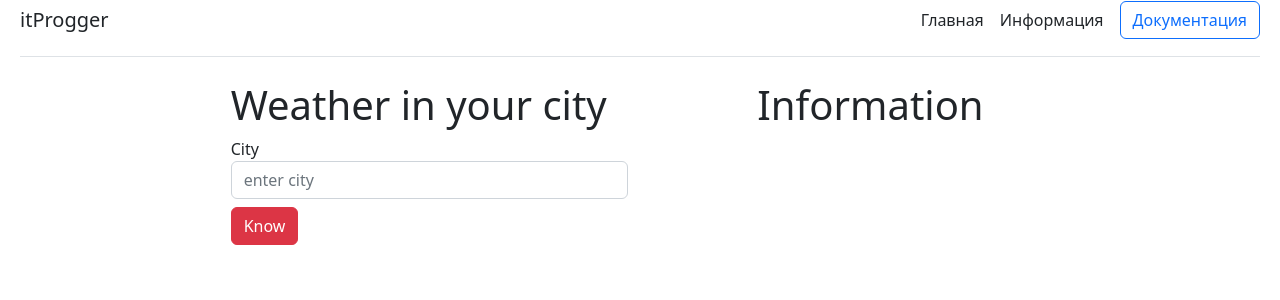
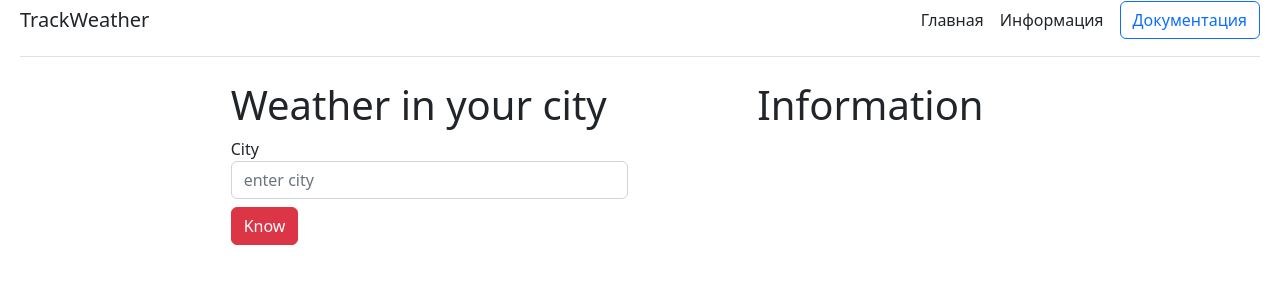
Before and after one commit to RamazanAyazbek/WeatherApp, a Django app: template weather/templates/weather/index.html in a window 1280 px wide. Shown: the top 300 px of the page. Run offline with Django 4.2, Linux system fonts and the light colour scheme; the template is opened without the code that fills it: values that come from a table or form of the project are taken from there, others are empty.

Commit message:
readme file

```diff
--- a/weather/templates/weather/index.html
+++ b/weather/templates/weather/index.html
@@ -9,7 +9,7 @@
 
 <body style="padding:0px 20px 0px 20px">
     <div class="d-flex flex-column flex-md-row align-items-center pb-3 mb-4 border-bottom">
-        <h5 class="my-0 mr-md-auto font-weight-normal">itProgger</h5>
+        <h5 class="my-0 mr-md-auto font-weight-normal">TrackWeather</h5>
         <nav class="d-inline-flex mt-2 mt-md-0 ms-md-auto">
             <a class="me-3 py-2 text-dark text-decoration-none" href="#">Главная</a>
             <a class="me-3 py-2 text-dark text-decoration-none" href="#">Информация</a>
```
Also changed, not shown: README.md (added), db.sqlite3, img_r/Снимок экрана (6).png (added).
